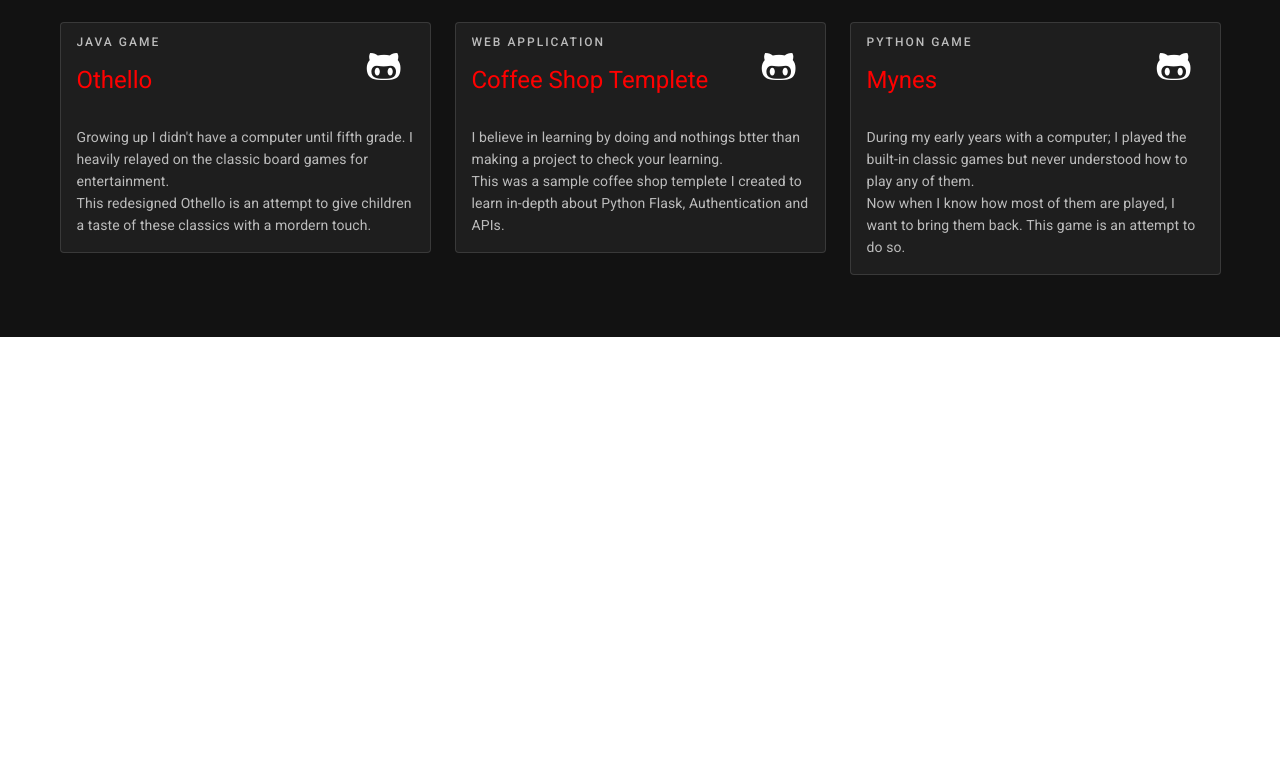
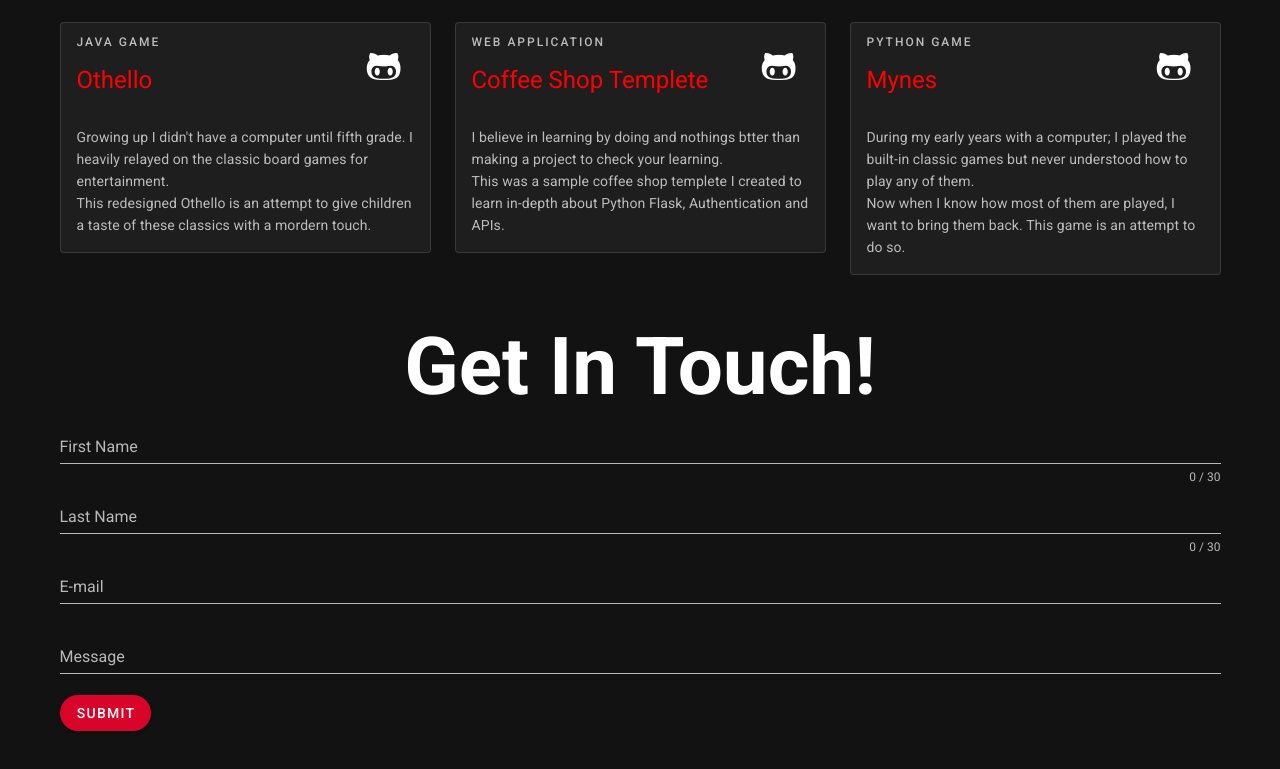
Before and after one commit to milindvishnoi/my-personal-website, a Vue app: page / in a window 1280 px wide. Shown: the part 1969-2738 px from the top of the page. Before the commit the page ends 2306 px from the top, so only its background shows below. Built offline with nearby package versions, Linux system fonts and the light colour scheme; what vue-typed-js would draw is missing.

Commit message:
Added Contact Me UI

```diff
--- a/src/App.vue
+++ b/src/App.vue
@@ -7,9 +7,11 @@
       <home-page />
     </v-container>
     <!-- About Me -->
-    <v-container class="pt-8"  id="aboutme">
+    <v-container class="pt-8" id="aboutme">
       <v-row class="d-flex justify-center">
-        <h1 :class="{'small-h1': this.$vuetify.breakpoint.xs, 'med-h1': this.$vuetify.breakpoint.sm}">Who Am I?</h1>
+        <h1
+          :class="{'small-h1': this.$vuetify.breakpoint.xs, 'med-h1': this.$vuetify.breakpoint.sm}"
+        >Who Am I?</h1>
       </v-row>
       <about-me />
     </v-container>
@@ -17,8 +19,17 @@
     <v-container class="pt-8" id="projects">
       <Projects />
     </v-container>
+    <!-- Contact Me Section -->
+    <v-container class="pt-8" id="aboutme">
+      <v-row class="d-flex justify-center">
+        <h1
+          :class="{'small-h1': this.$vuetify.breakpoint.xs, 'med-h1': this.$vuetify.breakpoint.sm}"
+        >Get In Touch!</h1>
+      </v-row>
+      <contact-me />
+    </v-container>
     <!-- Last Indentation -->
-    <div style="height: 50px;" />
+    <div style="height: 100px;" />
     <bottom-app-bar />
   </v-app>
 </template>
@@ -30,6 +41,7 @@ import BottomAppBar from "./components/BottomAppBar.vue";
 import HomePage from "./views/HomePage.vue";
 import Projects from "./views/Projects.vue";
 import AboutMe from "./views/AboutMe.vue";
+import ContactMe from "./views/ContactMe.vue";
 
 export default {
   name: "App",
@@ -41,14 +53,15 @@ export default {
     BottomAppBar,
     Projects,
     AboutMe,
+    ContactMe
   },
 
   data() {
     return {};
   },
-  computed:{
-    theme(){
-      return (this.$vuetify.theme.dark) ? 'dark' : 'light'
+  computed: {
+    theme() {
+      return this.$vuetify.theme.dark ? "dark" : "light";
     }
   }
 };
--- /dev/null
+++ b/src/views/ContactMe.vue
@@ -0,0 +1,55 @@
+<template>
+  <div class="justify-center items-center">
+    <v-form ref="form" v-model="valid" lazy-validation>
+      <v-text-field
+        v-model="firstName"
+        :counter="30"
+        :rules="firstNameRules"
+        label="First Name"
+        required
+      ></v-text-field>
+
+      <v-text-field
+        v-model="lastName"
+        :counter="30"
+        :rules="lastNameRules"
+        label="Last Name"
+        required
+      ></v-text-field>
+
+      <v-text-field v-model="email" :rules="emailRules" label="E-mail" required></v-text-field>
+
+      <v-text-field v-model="message" :rules="messageRules" label="Message" required></v-text-field>
+
+      <v-btn rounded outline :disabled="!valid" color="nav" class="mr-4">Submit</v-btn>
+    </v-form>
+  </div>
+</template>
+
+<script>
+export default {
+  data: () => ({
+    valid: true,
+    firstName: "",
+    firstNameRules: [
+      v => !!v || "First Name is required",
+      v => (v && v.length <= 30) || "Name must be less than 10 characters"
+    ],
+    lastName: "",
+    lastNameRules: [
+      v => !!v || "Last Name is required",
+      v => (v && v.length <= 30) || "Name must be less than 10 characters"
+    ],
+    email: "",
+    emailRules: [
+      v => !!v || "E-mail is required",
+      v => /.+@.+\..+/.test(v) || "E-mail must be valid"
+    ],
+    message: "",
+    messageRules: [v => !!v || "Please enter your message."]
+  })
+};
+</script>
+
+<style lang="scss" scoped>
+</style>
```
